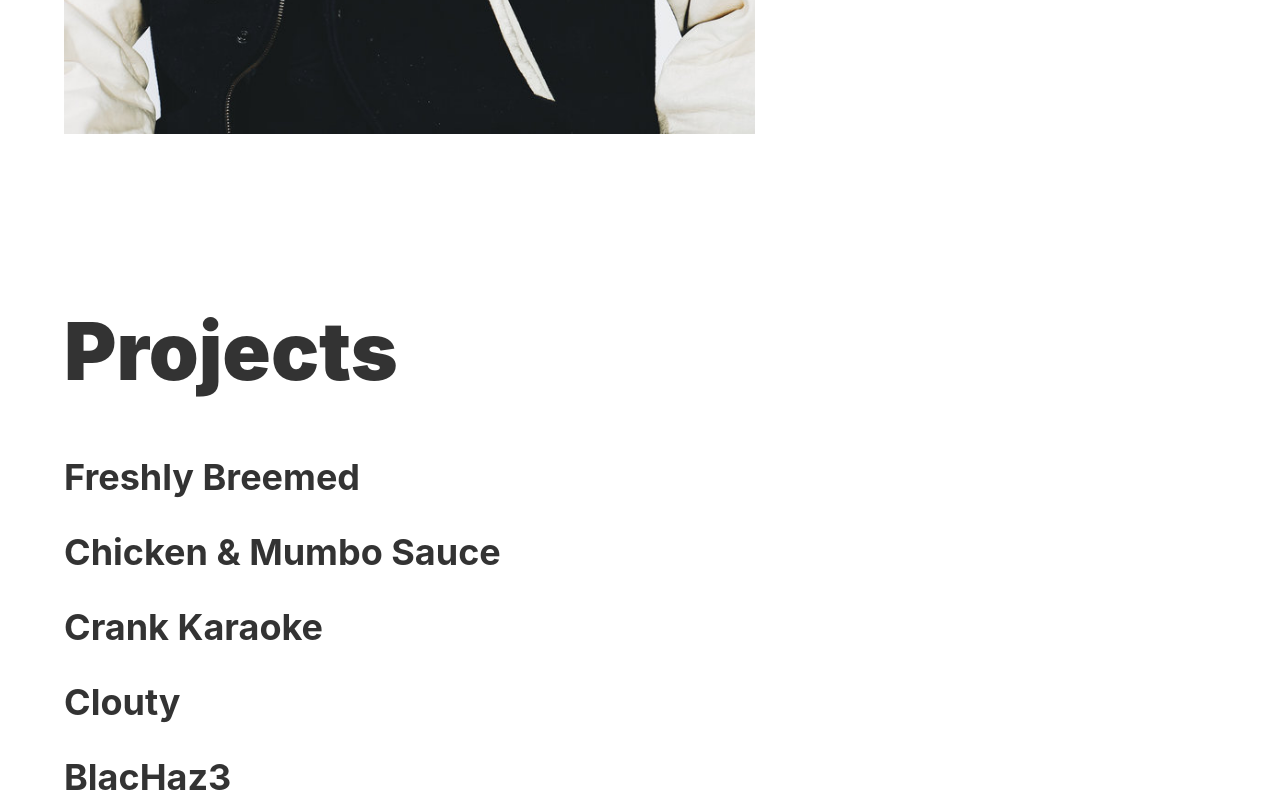
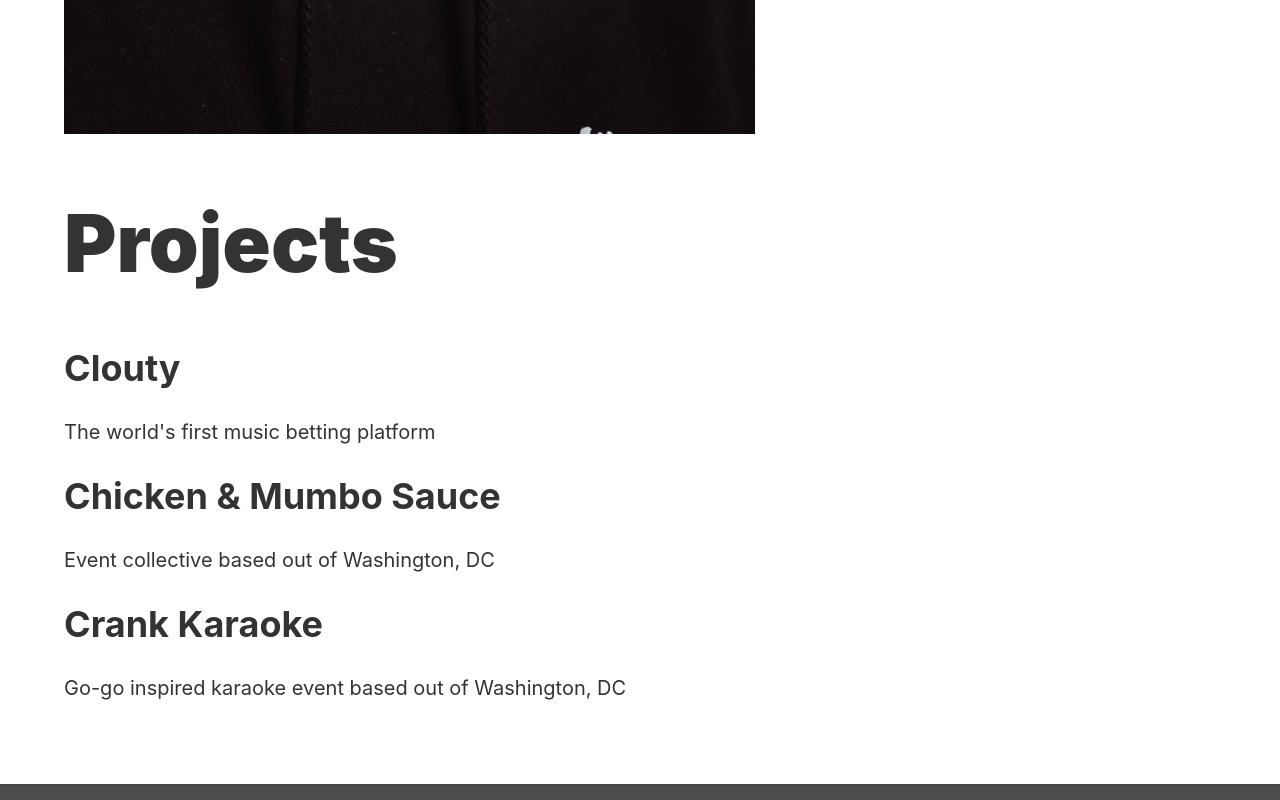
Before and after one commit to freshlybreemed/freshlybreemed, a Next.js app: page / in a window 1280 px wide. Shown: the part 1740-2540 px from the top of the page. Built offline with nearby package versions, Linux system fonts and the light colour scheme.

Commit message:
links for projects

```diff
--- a/pages/index.js
+++ b/pages/index.js
@@ -1,6 +1,6 @@
 import { styles } from "../constants/styles";
 import React from "react";
-// import SignUpForm from '../components/SignUpForm';
+import Link from "next/link";
 import Wrapper from "../components/Wrapper";
 
 const data = {
@@ -72,21 +72,32 @@ const Home = () => (
                 </svg>
               </a>
             </div>
-            <img class="w-60" src="/static/img/othello-shot.jpg" />
+            <img class="w-60" src="/static/img/youtube.jpg" />
           </div>
         </header>
-        <header class="vh-100 dt w-100">
-          <div class="dtc v-mid cover ph3 ph4-m ph5-l">
+        <header class="dt w-100">
+          <div class="dtc cover ph3 ph4-m ph5-l">
             <h1 class="f2 f-subheadline-l f-subheadline-ns  measure lh-title fw9">
               Projects
             </h1>
-            <h2 class="f4 f2-ns  measure lh-title fw7">Freshly Breemed</h2>
+            <h2 class="f4 f2-ns measure lh-title fw7">
+              <Link href="https://clouty.io">
+                <a class="no-underline black-80">Clouty</a>
+              </Link>
+            </h2>
+            <p>The world's first music betting platform</p>
             <h2 class="f4 f2-ns  measure lh-title fw7">
-              Chicken & Mumbo Sauce
+              <Link href="https://chickenandmumbosauce.com">
+                <a class="no-underline black-80">Chicken & Mumbo Sauce</a>
+              </Link>
             </h2>
-            <h2 class="f4 f2-ns  measure lh-title fw7">Crank Karaoke</h2>
-            <h2 class="f4 f2-ns  measure lh-title fw7">Clouty</h2>
-            <h2 class="f4 f2-ns  measure lh-title fw7">BlacHaz3</h2>
+            <p>Event collective based out of Washington, DC</p>
+            <h2 class="f4 f2-ns  measure lh-title fw7">
+              <Link href="https://crankkaraoke.com">
+                <a class="no-underline black-80">Crank Karaoke</a>
+              </Link>
+            </h2>
+            <p>Go-go inspired karaoke event based out of Washington, DC</p>
           </div>
         </header>
       </article>
```
